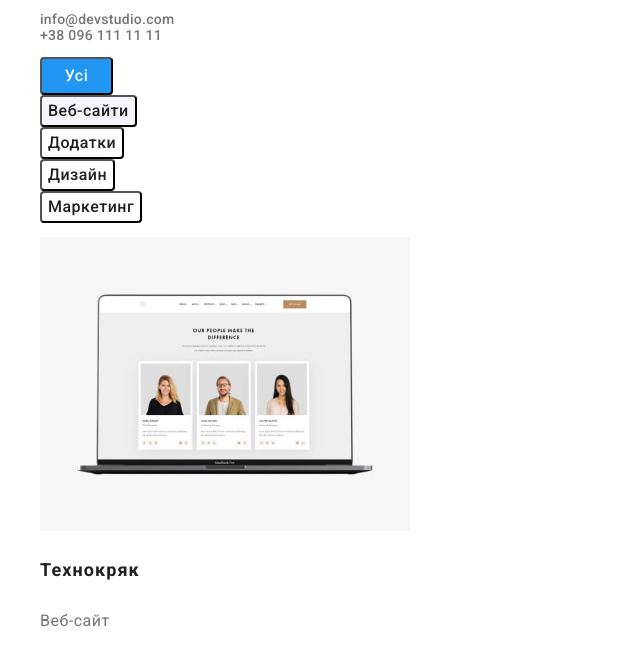
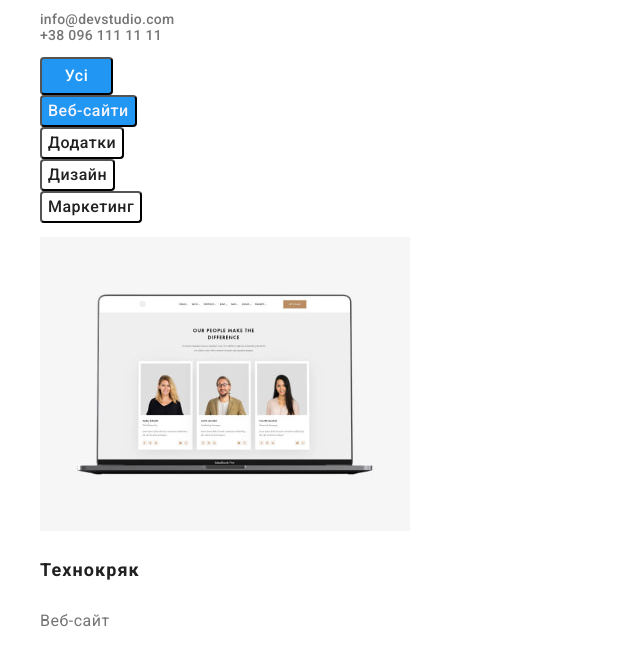
Before and after one commit to TumblerYrik/goit-markup-hw-02, a plain HTML site: page portfolio.html in a window 1280 px wide. In both pictures the pointer is over the button "Веб-сайти". Shown: the part 95-744 px from the top of the page, without its empty margins (0-640 px from the left). Drawn offline with nearby package versions, Linux system fonts and the light colour scheme.

Commit message:
Update styles.css

```diff
--- a/css/styles.css
+++ b/css/styles.css
@@ -258,7 +258,8 @@ ul {
 .portfolio-btn:hover,
 .portfolio-btn:focus {
     border-radius: 4px;
-background: #F5F4FA;
+    color: #F5F4FA;
+    background-color: #2196F3;
 }
 
 .portfolio-title {
```
